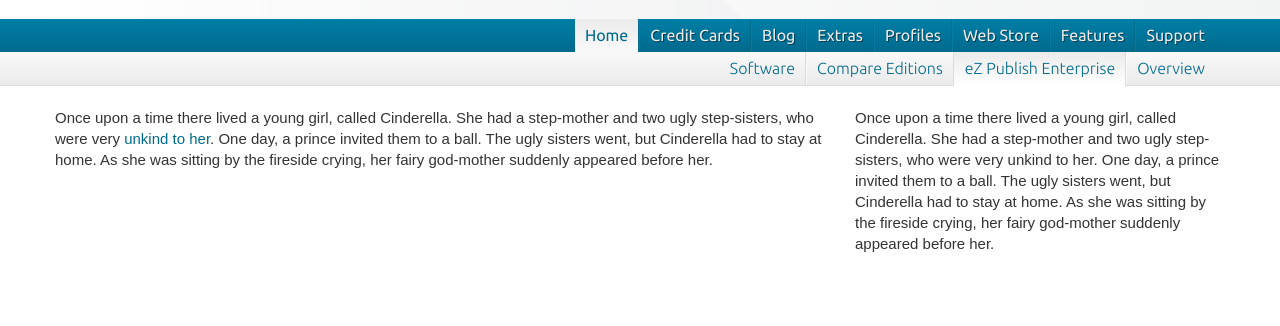
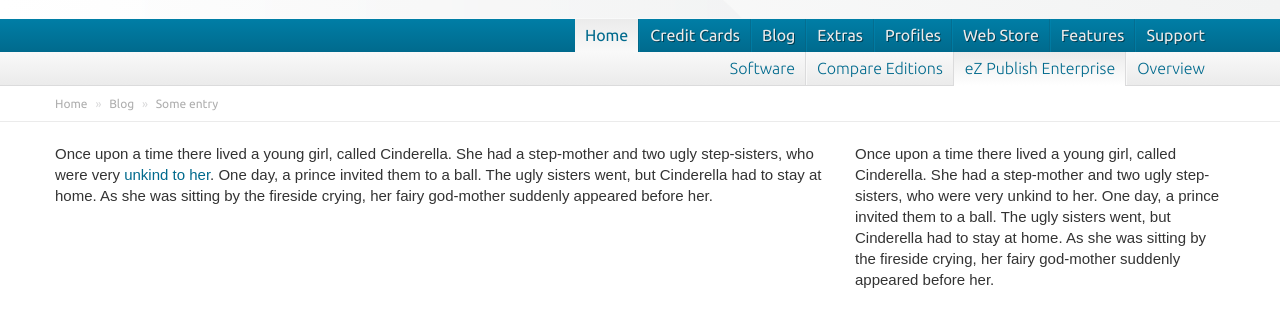
Before and after one commit to ezsystems/ezdemo, a plain HTML site: page index.html in a window 1280 px wide. Shown: the part 92-418 px from the top of the page. Drawn offline with Linux system fonts and the light colour scheme.

Commit message:
Added breadcrumb

```diff
--- a/index.html
+++ b/index.html
@@ -131,6 +131,22 @@
 				</div>
 			</div>
 
+			<div class="breadcrumb_wrapper nav-collapse">
+				<div class="container">
+					<ul class="breadcrumb">
+					  <li>
+					    <a href="#">Home</a> <span class="divider">&raquo;</span>
+					  </li>
+					  <li>
+					    <a href="#">Blog</a> <span class="divider">&raquo;</span>
+					  </li>
+					  <li class="active">
+					    Some entry
+					  </li>
+					</ul>
+				</div>
+			</div>
+
 		</div>
 
 		<div class="container">
--- a/less/breadcrumbs.less
+++ b/less/breadcrumbs.less
@@ -2,21 +2,22 @@
 // -----------
 
 .breadcrumb {
-  padding: 7px 14px;
-  margin: 0 0 @baseLineHeight;
-  #gradient > .vertical(@white, #f5f5f5);
-  border: 1px solid #ddd;
-  .border-radius(3px);
-  .box-shadow(inset 0 1px 0 @white);
+  padding: 7px 0;
+  margin: 0;
   li {
     display: inline-block;
     text-shadow: 0 1px 0 @white;
+		color: @gray;
+		a {
+			color: @gray;
+			&:hover,
+			&focus{
+				color: @blueDark;
+			}
+		}
   }
   .divider {
     padding: 0 5px;
     color: @grayLight;
   }
-  .active a {
-    color: @grayDark;
-  }
 }
--- a/less/navbar.less
+++ b/less/navbar.less
@@ -210,6 +210,9 @@
 			border-right-color: @grayLight;
 		}
 	}
+	.breadcrumb_wrapper {
+		border-bottom: 1px solid @grayLighter;
+	}
 	&.extra_navi {
 		position: relative;
 		.nav {
--- a/less/type.less
+++ b/less/type.less
@@ -218,6 +218,10 @@ cite {
   font-style: normal;
 }
 
+.breadcrumb {
+	font-size: 12px;
+}
+
 // Main navi
 .main_navi {
 	font-family: @specialFontFamily;
```
Also changed, not shown: css/bootstrap.css.
